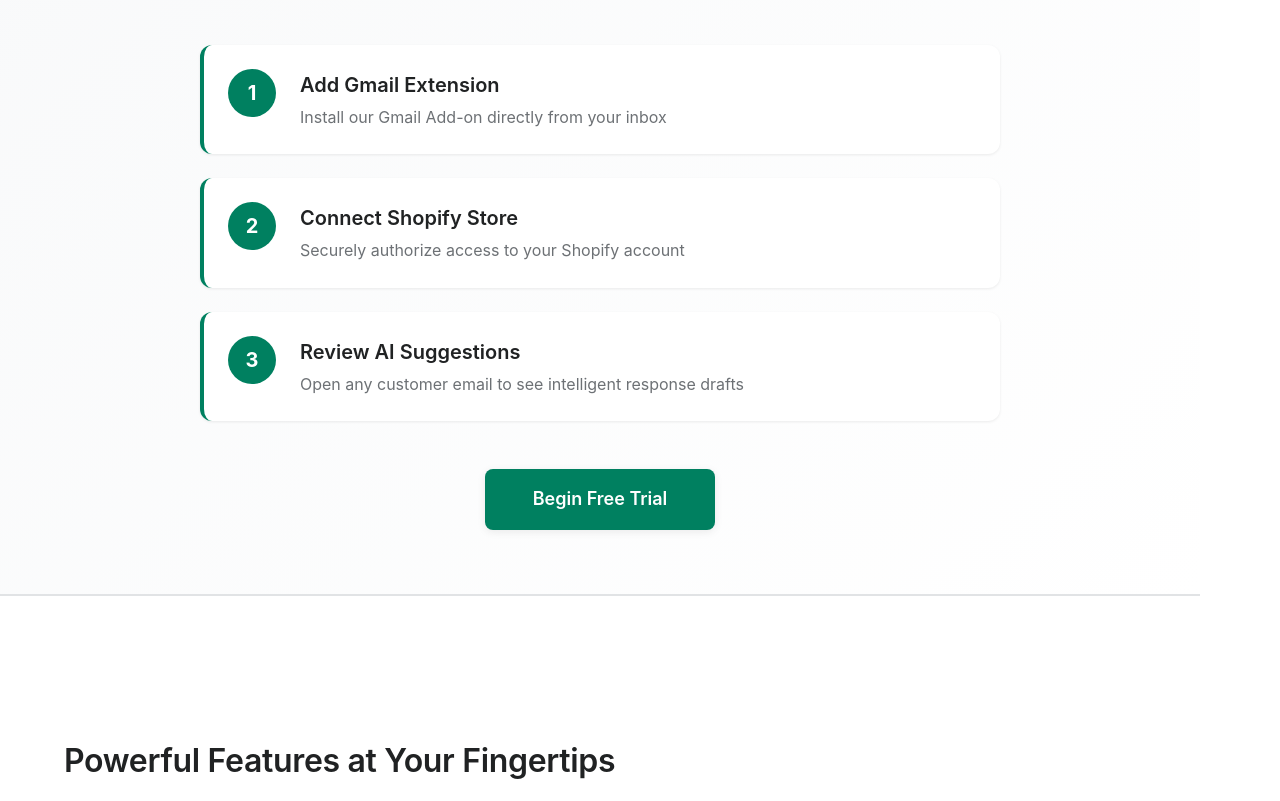
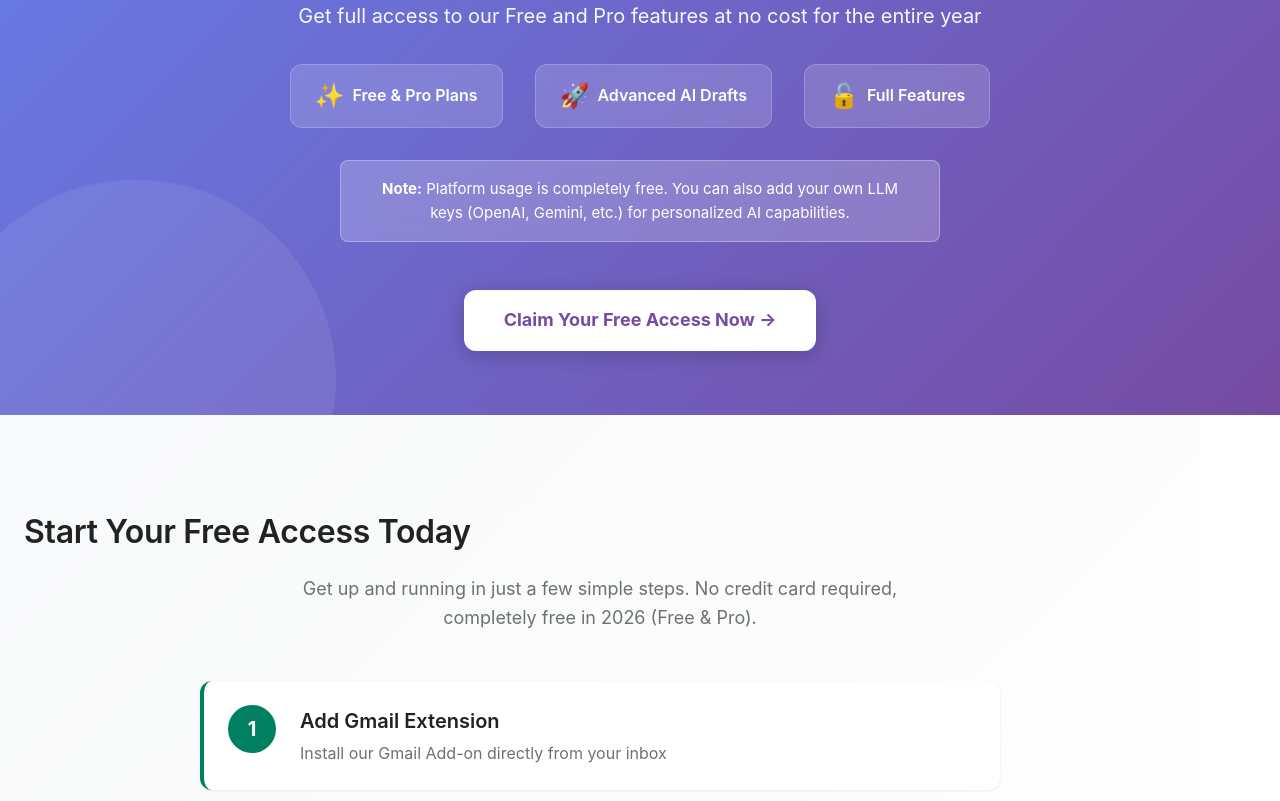
Before and after one commit to blacksuki/gii-cshelpdesk-landing, a website: page index.html in a window 1280 px wide. Shown: the part 265-1066 px from the top of the page. Drawn offline with Linux system fonts and the light colour scheme.

Commit message:
fix: restore free & pro promo for 2026 and clarify LLM key usage
Restore 2026 free promotion for Free and Pro plans while keeping Team plan at full price. Update promotion note to clarify free platform usage and support for multiple LLM keys (OpenAI, Gemini, etc.)

```diff
--- a/index.html
+++ b/index.html
@@ -17,6 +17,39 @@
     <div id="site-header"></div>
 
 
+    <!-- 2026 Free Promotion Banner -->
+    <section class="promo-banner-2026" aria-labelledby="promo-2026-title">
+      <div class="promo-banner-2026__inner">
+        <div class="promo-banner-2026__badge">🎉 LIMITED TIME OFFER</div>
+        <h2 id="promo-2026-title" class="promo-banner-2026__title">
+          Free & Pro FREE Throughout 2026!
+        </h2>
+        <p class="promo-banner-2026__subtitle">
+          Get full access to our Free and Pro features at no cost for the entire year
+        </p>
+        <div class="promo-banner-2026__features">
+          <div class="promo-feature">
+            <span class="promo-feature__icon">✨</span>
+            <span class="promo-feature__text">Free & Pro Plans</span>
+          </div>
+          <div class="promo-feature">
+            <span class="promo-feature__icon">🚀</span>
+            <span class="promo-feature__text">Advanced AI Drafts</span>
+          </div>
+          <div class="promo-feature">
+            <span class="promo-feature__icon">🔓</span>
+            <span class="promo-feature__text">Full Features</span>
+          </div>
+        </div>
+        <div class="promo-banner-2026__note">
+          <strong>Note:</strong> Platform usage is completely free. You can also add your own LLM keys (OpenAI, Gemini, etc.) for personalized AI capabilities.
+        </div>
+        <a href="auth/register.html" class="promo-banner-2026__cta" id="claimAccessBtn">
+          Claim Your Free Access Now →
+        </a>
+      </div>
+    </section>
+
     <!-- Quick Start Section - Moved to top -->
     <section class="quick-start section" aria-labelledby="quick-start-title">
       <div class="section__inner">
@@ -24,7 +57,7 @@
           Start Your Free Access Today
         </h2>
         <p class="quick-start__intro">
-          Get up and running in just a few simple steps. No credit card required.
+          Get up and running in just a few simple steps. No credit card required, completely free in 2026 (Free & Pro).
         </p>
         <div class="steps-container">
           <div class="step-item">
@@ -294,7 +327,7 @@
           }
         }
 
-        // Update "Get Started" button
+        // Update "Claim Your Free Access Now" button in promo banner
         const claimAccessBtn = document.getElementById("claimAccessBtn");
         if (claimAccessBtn) {
           if (isLoggedIn) {
@@ -302,9 +335,9 @@
             claimAccessBtn.href = "account/dashboard.html";
             claimAccessBtn.setAttribute("aria-label", "Go to your dashboard");
           } else {
-            claimAccessBtn.textContent = "Get Started →";
+            claimAccessBtn.textContent = "Claim Your Free Access Now →";
             claimAccessBtn.href = "auth/register.html";
-            claimAccessBtn.setAttribute("aria-label", "Register for an account");
+            claimAccessBtn.setAttribute("aria-label", "Register for free access");
           }
         }
 
```
Also changed, not shown: pricing.html (+11 -3 lines).
